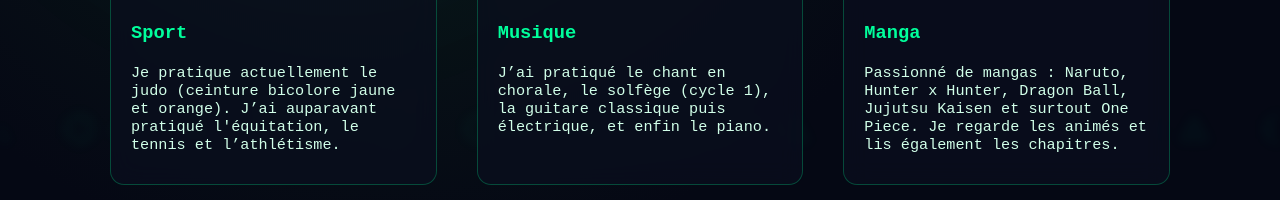
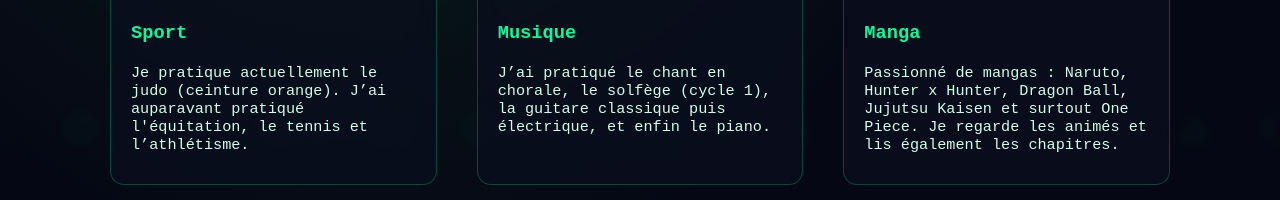
Before and after one commit to TimCola12/timcola12.github.io, a plain HTML site: page loisir.html in a window 1280 px wide. Shown: the part 600-800 px from the top of the page. Drawn offline with Linux system fonts and the light colour scheme.

Commit message:
Update judo belt color in loisir.html

```diff
--- a/loisir.html
+++ b/loisir.html
@@ -41,7 +41,7 @@
         <img src="ressources/judo.png.jpg" alt=""/>
         <h3>Sport</h3>
         <p>
-            Je pratique actuellement le judo (ceinture bicolore jaune et orange). J’ai auparavant pratiqué l'équitation, le tennis et l’athlétisme.
+            Je pratique actuellement le judo (ceinture orange). J’ai auparavant pratiqué l'équitation, le tennis et l’athlétisme.
         </p>
     </div>
 
```
